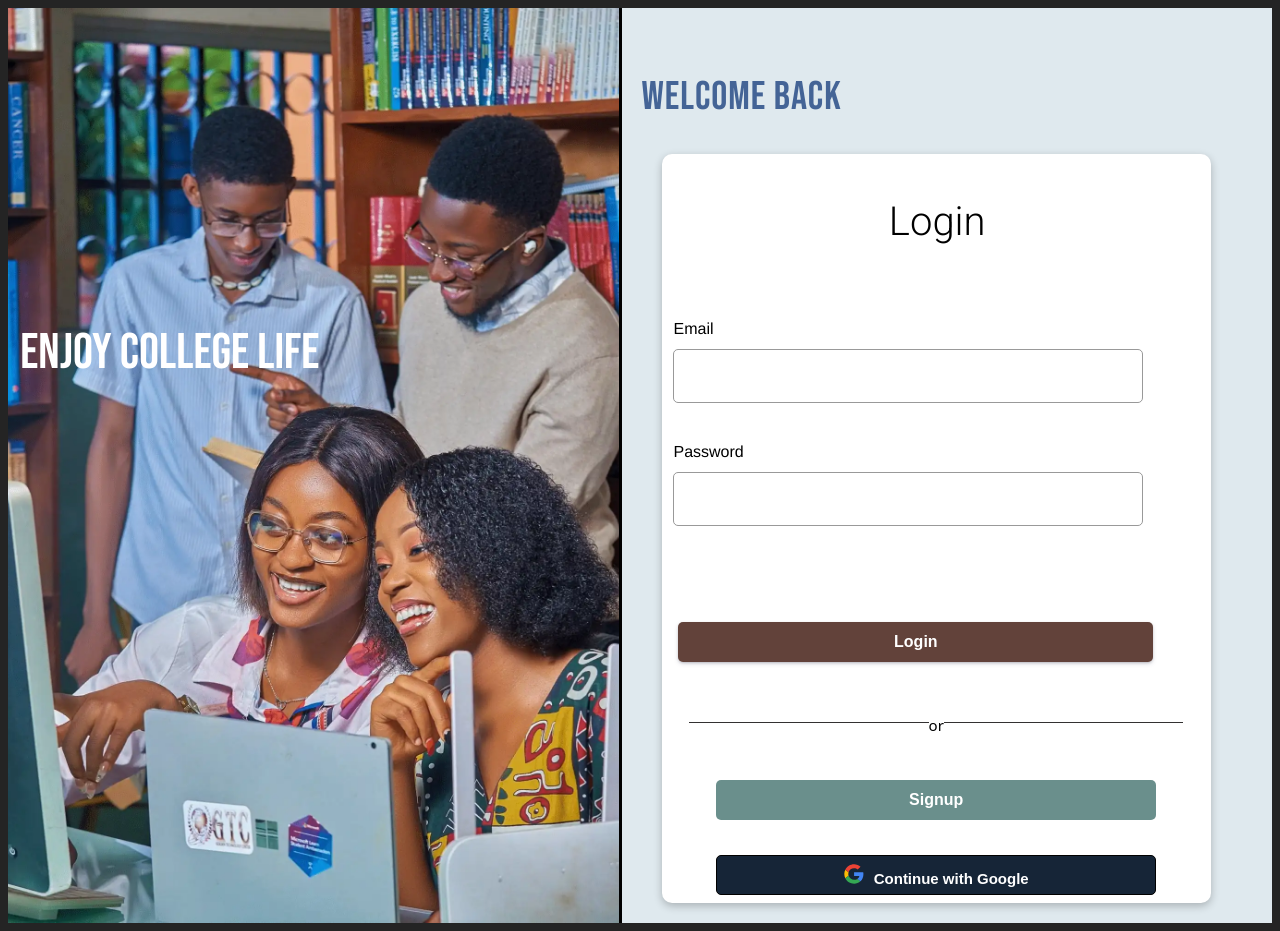
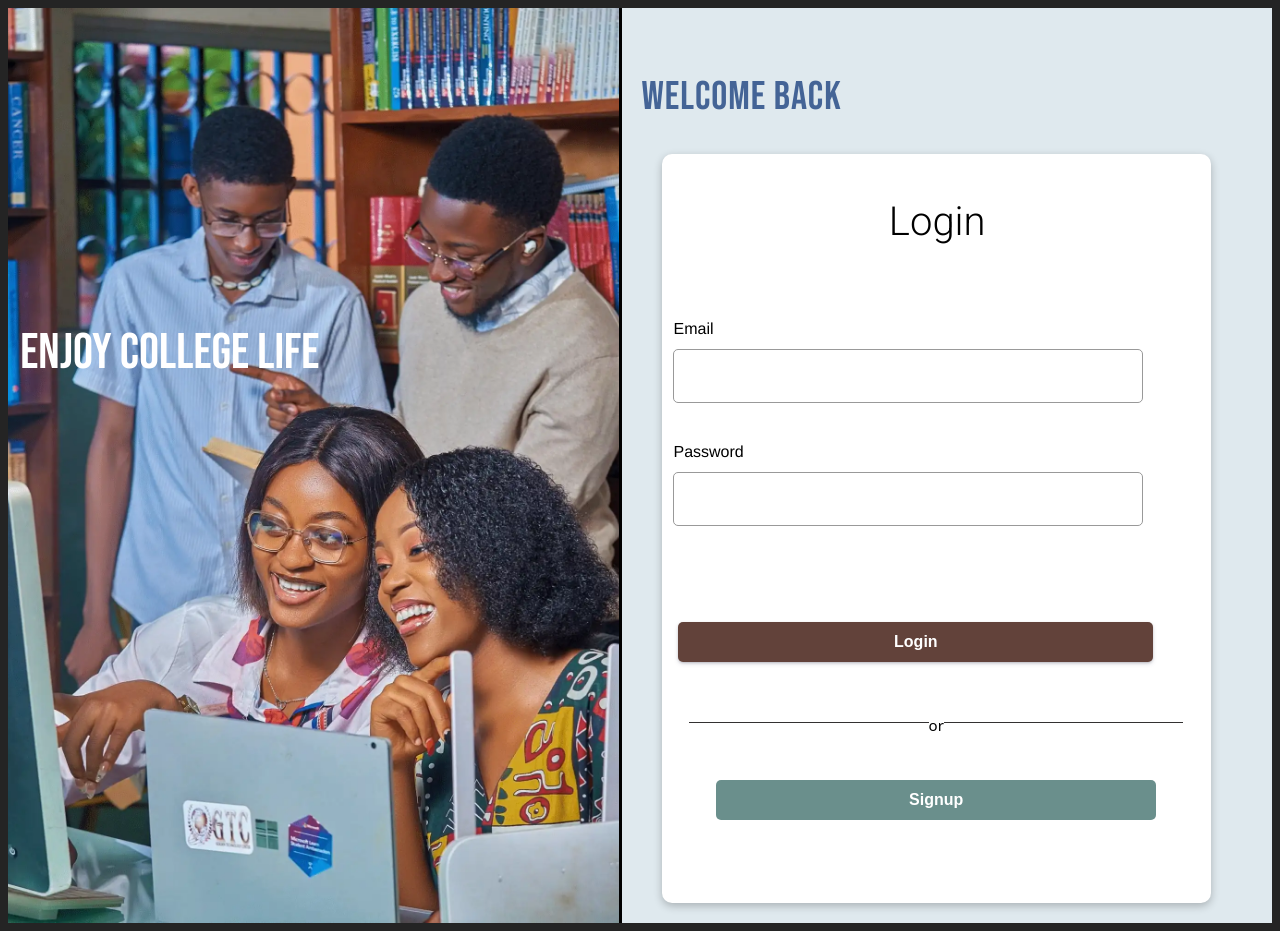
Before and after one commit to LN247/college-companion, a React (Vite) app: page /login in a window 1280 px wide. Built offline with nearby package versions, Linux system fonts and the light colour scheme; no server answers.

Commit message:
adding api to frontend and fixing errors

```diff
--- a/src/components/Form.jsx
+++ b/src/components/Form.jsx
@@ -4,6 +4,7 @@ import axios from "axios";
 import "../Styles/Forms.css";
 import validation from "../utils/validation";
 import ErrorMessage from "./Error";
+import { GoogleLogin } from '@react-oauth/google';
 import { useGoogleLogin } from "@react-oauth/google";
 import GoogleIcon from "../assets/google-icon.svg";
 
@@ -43,35 +44,6 @@ function FormComponent({
     return true;
   }
 
-  const GoogleAuth = useGoogleLogin({
-    onSuccess: async (tokenResponse) => {
-      try {
-        setIsLoading(true);
-        setError("");
-        const result = await googleLogin(tokenResponse.credential);
-        if (result.success) {
-          // create and api call to register the user or login the user
-          navigate("/dashboard");
-        } else {
-          setError(
-            result.error || "Failed to sign up with Google. Please try again."
-          );
-        }
-      } catch (error) {
-        console.error("Google signup error:", error);
-        setError(
-          "An unexpected error occurred during Google signup. Please try again."
-        );
-      } finally {
-        setLoading(false);
-      }
-    },
-    onError: (error) => {
-      console.error("Google OAuth error:", error);
-      setError("Failed to initialize Google signup. Please try again.");
-      setLoading(false);
-    },
-  });
 
   const handleSubmit = async (e) => {
     e.preventDefault();
@@ -120,9 +92,6 @@ function FormComponent({
     });
   };
 
-  const login_with_google = () => {
-    // Implement Google OAuth logic
-  };
 
   return (
     <div className="container">
@@ -220,15 +189,29 @@ function FormComponent({
               {alternative_method}
             </button>
 
-            <button
-              className="google-button"
-              onClick={() => GoogleAuth()}
-              disabled={loading}
-            >
-              <img src={GoogleIcon} className="google-icon" alt="Google" />
-              Continue with Google
-            </button>
-          </div>
+  <GoogleLogin  style={{ width: "100%" }}
+    onSuccess={async (credentialResponse) => {
+      const idToken = credentialResponse.credential;
+
+      console.log("Google ID Token:", idToken);
+      try {
+           const response = await axios.post(
+          "http://localhost:8000/api/google-auth/",
+          { idToken },
+          { withCredentials: true, headers: { "Content-Type": "application/json" } }
+        );
+        // Handle successful login
+        navigate("/dashboard");
+      } catch (error) {
+        setError(error.response?.data?.error || error.message || "Something went wrong");
+
+    };    }}
+    onError={() => {
+      setError("Google authentication failed. Please try again.");
+     }}
+  />
+
+</div>
         </div>
       </div>
     </div>
```
